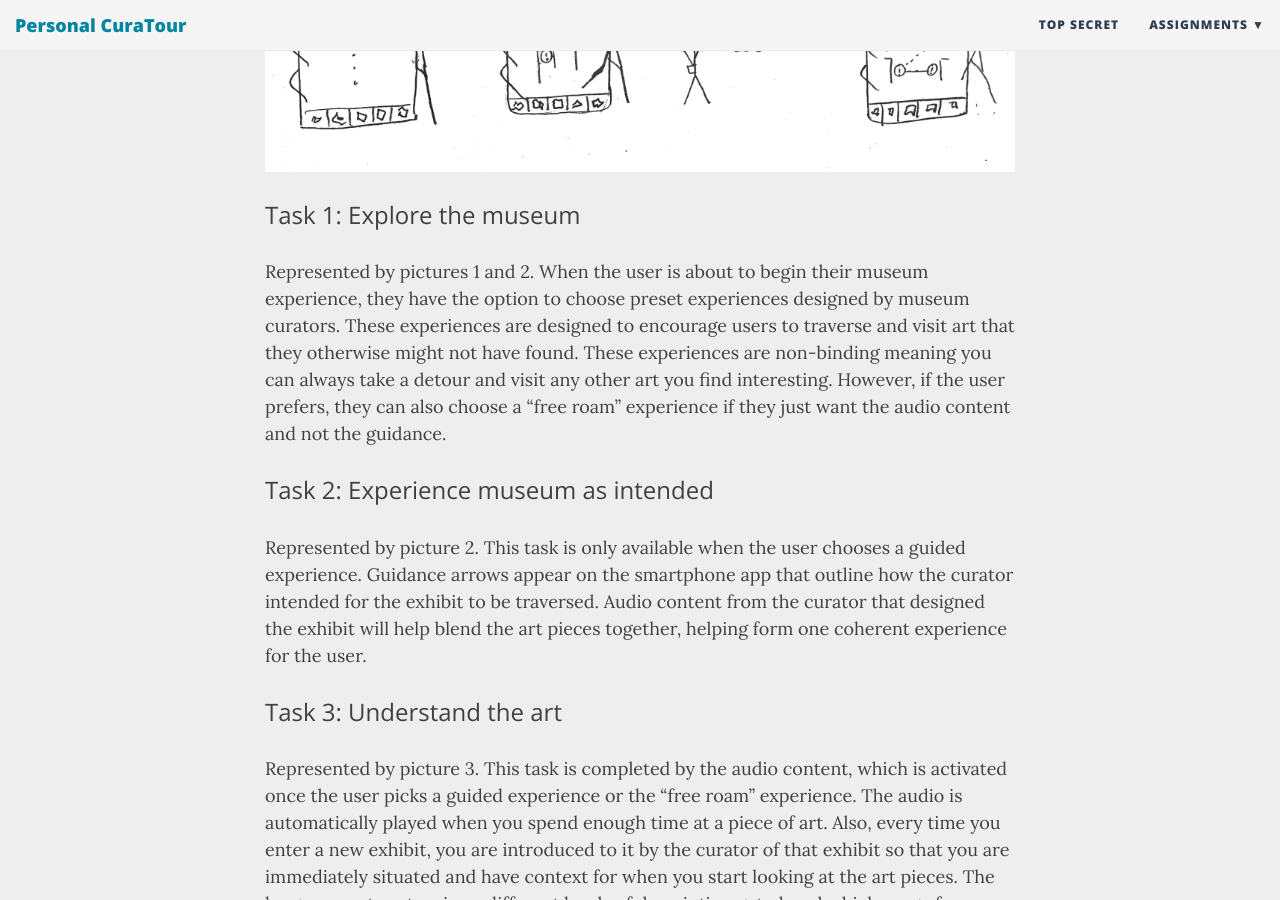
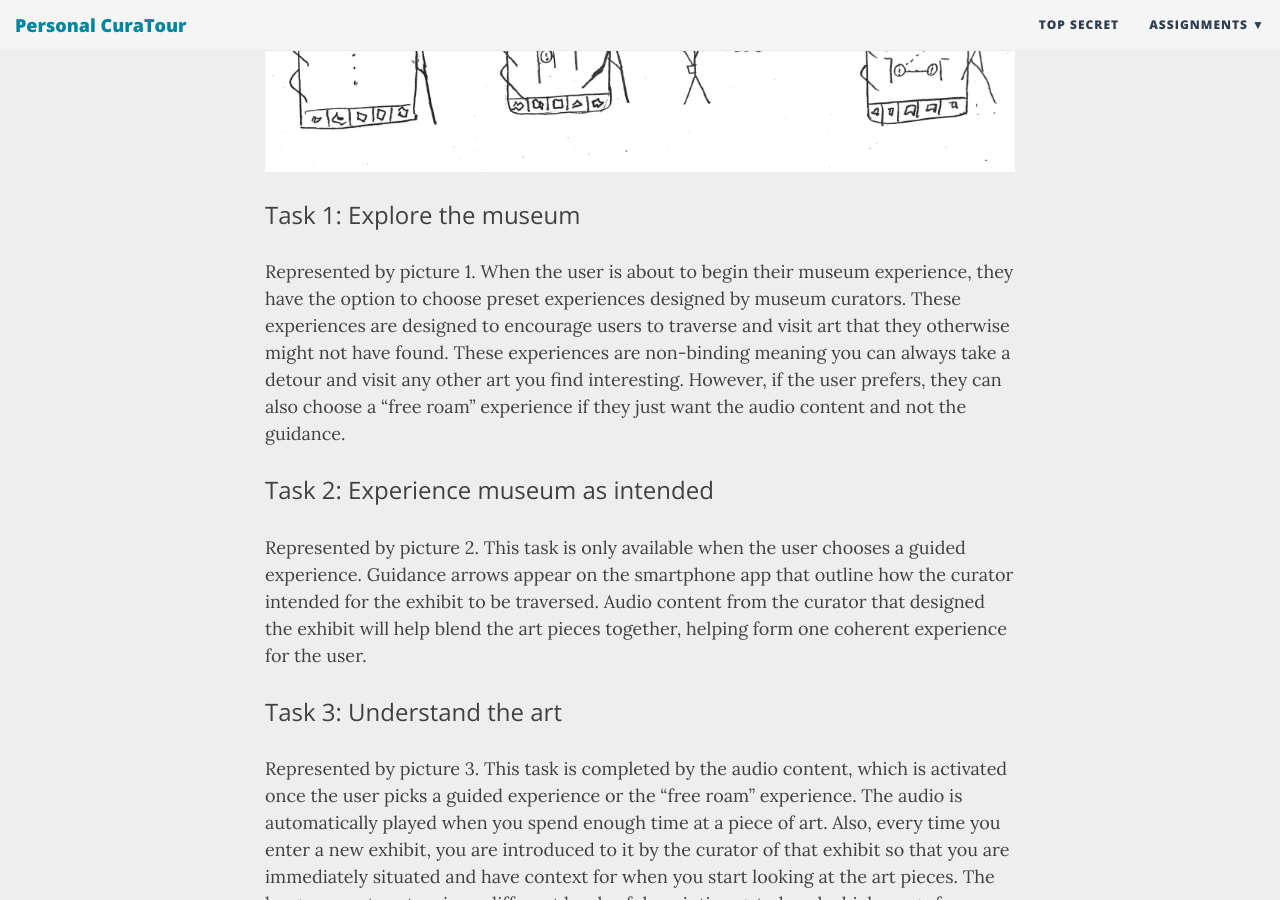
Before and after one commit to krtejeda/PersonalCuraTour, a Jekyll site: the page built from Project-Design-Check-In.md, in a window 1280 px wide and 900 px high, scrolled down 9443 px. Built offline with Jekyll 4.4.1, drawn with Linux system fonts in a browser that asks for light colours; nearby versions of some CDN libraries.

Commit message:
Update Project-Design-Check-In.md

```diff
--- a/Project-Design-Check-In.md
+++ b/Project-Design-Check-In.md
@@ -106,7 +106,7 @@ This is the design for the smartphone app. The “hero function” or main avenu
 ![](https://krtejeda.github.io/PersonalCuraTour/img/PhoneTasks.png)
 ### Task 1: Explore the museum
 
-Represented by pictures 1 and 2. When the user is about to begin their museum experience, they have the option to choose preset experiences designed by museum curators. These experiences are designed to encourage users to traverse and visit art that they otherwise might not have found. These experiences are non-binding meaning you can always take a detour and visit any other art you find interesting. However, if the user prefers, they can also choose a “free roam” experience if they just want the audio content and not the guidance.
+Represented by picture 1. When the user is about to begin their museum experience, they have the option to choose preset experiences designed by museum curators. These experiences are designed to encourage users to traverse and visit art that they otherwise might not have found. These experiences are non-binding meaning you can always take a detour and visit any other art you find interesting. However, if the user prefers, they can also choose a “free roam” experience if they just want the audio content and not the guidance.
 
 ### Task 2: Experience museum as intended
 
```
